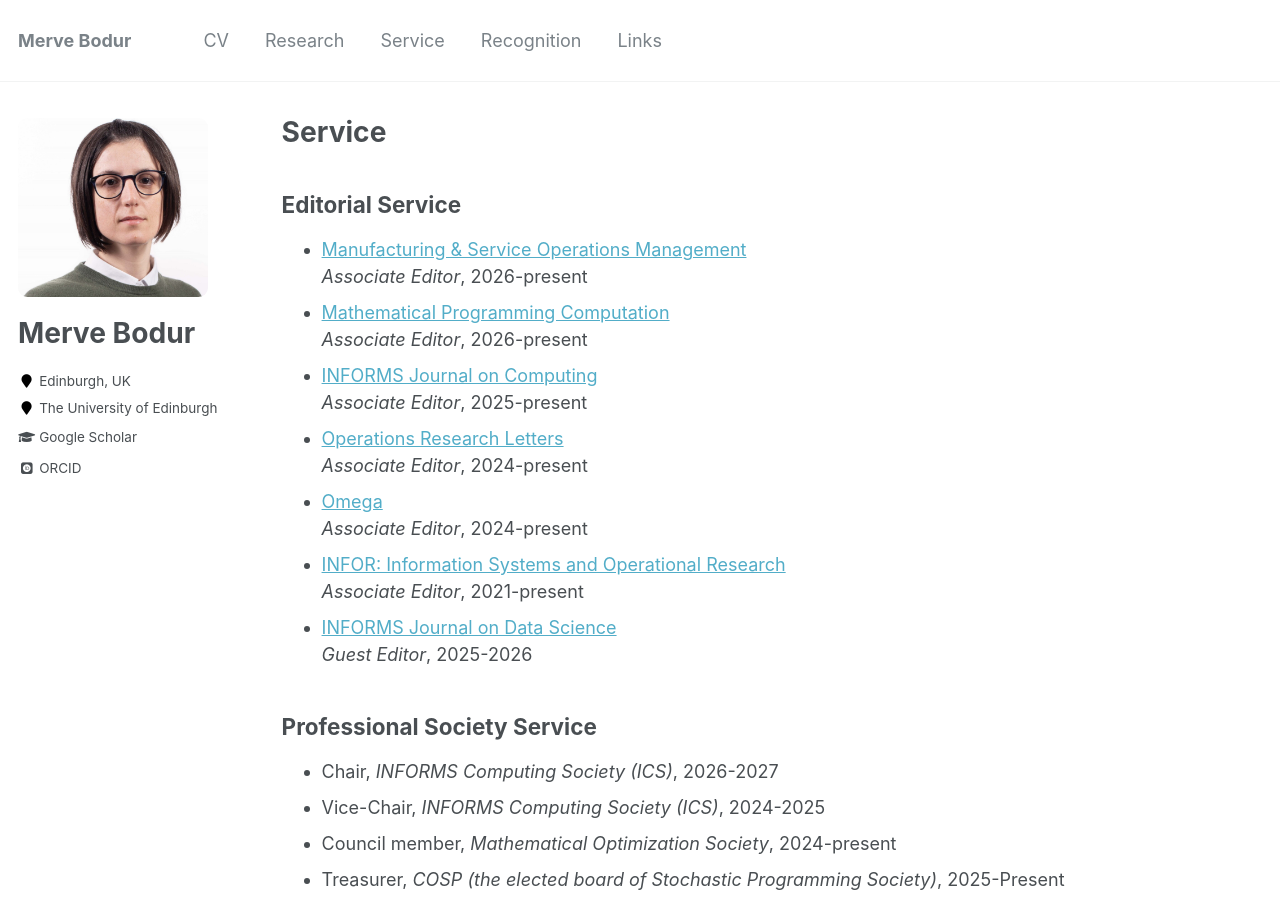
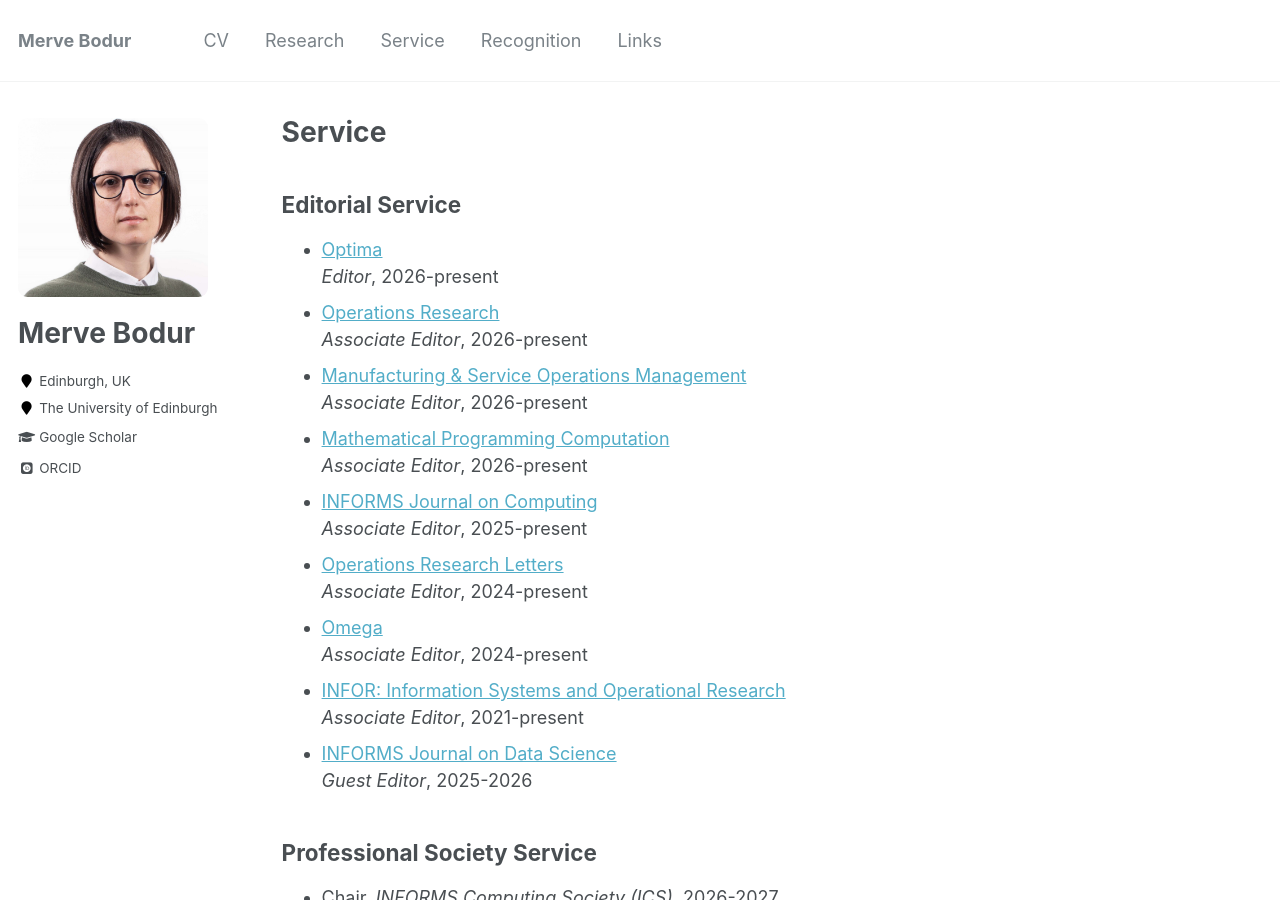
Before and after one commit to mervebodur/mervebodur.github.io, a Jekyll site: the page built from _pages/service.md, in a window 1280 px wide and 900 px high. Built offline with Jekyll 4.4.1, drawn with Linux system fonts in a browser that asks for light colours; some web fonts are replaced.

Commit message:
Update service.md

```diff
--- a/_pages/service.md
+++ b/_pages/service.md
@@ -7,6 +7,10 @@ author_profile: true
 
 ## Editorial Service
 
+- [Optima](https://www.mathopt.org/pubs/optima)\
+*Editor*, 2026-present
+- [Operations Research](https://pubsonline.informs.org/journal/opre)\
+*Associate Editor*, 2026-present
 - [Manufacturing & Service Operations Management](https://pubsonline.informs.org/journal/msom)\
 *Associate Editor*, 2026-present
 - [Mathematical Programming Computation](https://link.springer.com/journal/12532)\
```
